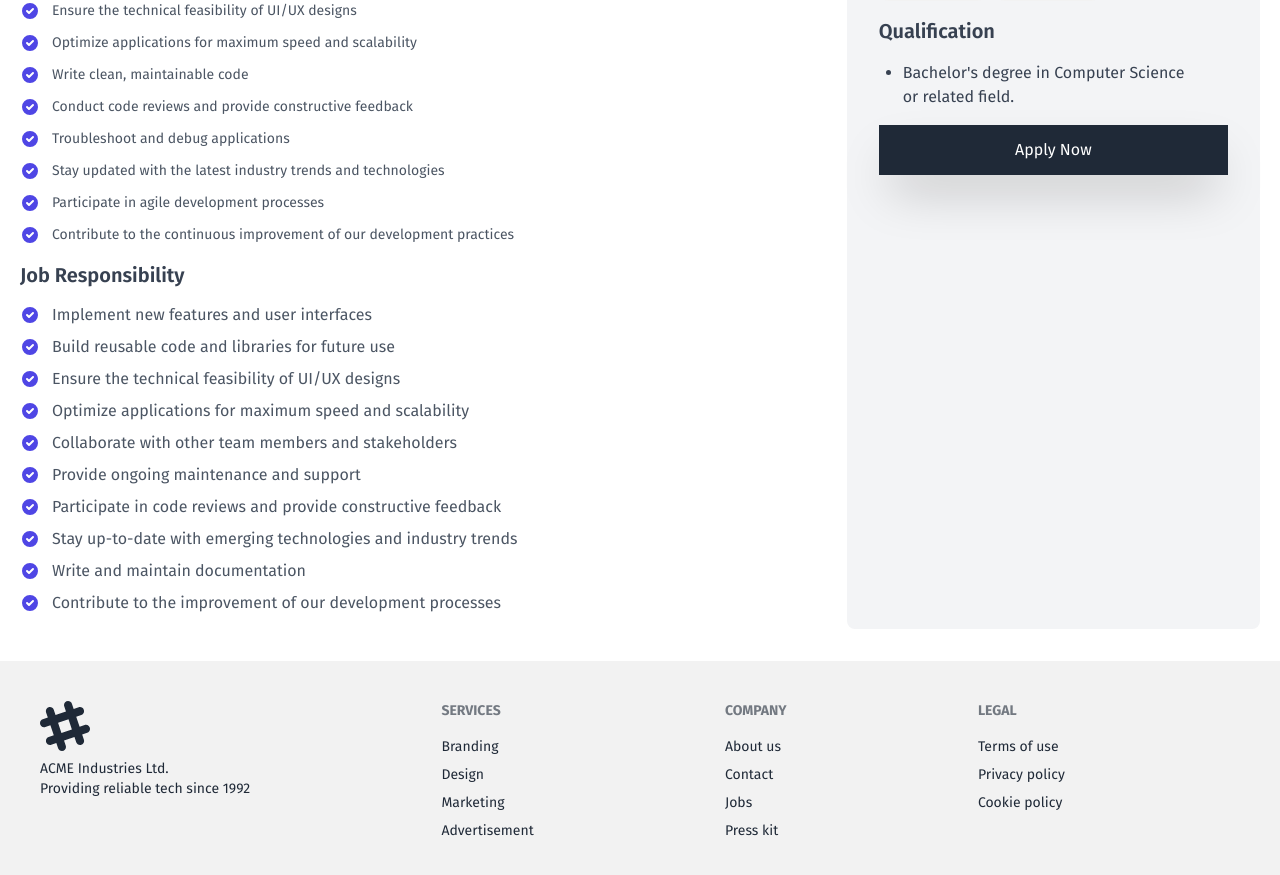
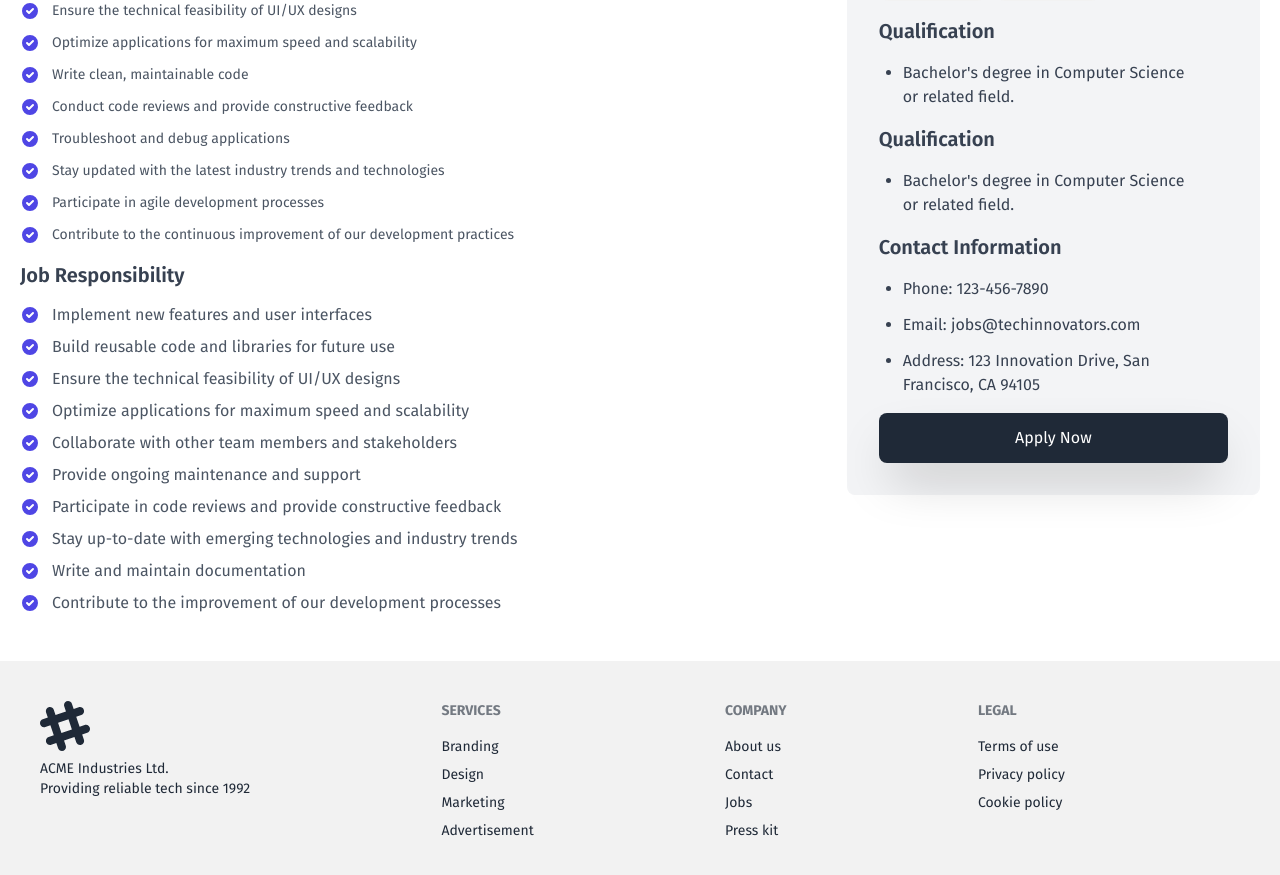
Before and after one commit to InjamulCSE15/Job-Junction, a React (Vite) app: page /job/1 in a window 1280 px wide. Shown: the part 641-1516 px from the top of the page. Built offline with nearby package versions, Linux system fonts and the light colour scheme.

Commit message:
contact information added

```diff
--- a/src/App.jsx
+++ b/src/App.jsx
@@ -1,10 +1,8 @@
-import { Routes, Route } from "react-router-dom"
-import { Toaster } from 'react-hot-toast';
+
 function App() {
 
   return (
    <div>
-    <Toaster />
    </div>
   )
 }
--- a/src/components/JobDetails/JobDetails.jsx
+++ b/src/components/JobDetails/JobDetails.jsx
@@ -1,4 +1,5 @@
 import React from 'react'
+import toast from 'react-hot-toast';
 import { useLoaderData, useParams } from 'react-router-dom'
 
 export const JobDetails = () => {
@@ -6,6 +7,11 @@ export const JobDetails = () => {
     const { id } = useParams();
     const job = jobs.find(job => job.id == id)
     const { job_title, company, logo, jobType, salary, position, remote, location, job_description, job_responsibility, skills, qualifications, contact_information } = job;
+
+    const applyJobBtn = () => {
+        toast.success('Job applied successfully!');
+    }
+
     return (
         <section className="">
             <div className="mx-auto max-w-screen-xl px-4 py-8 md:py-12 lg:flex  lg:items-center">
@@ -81,7 +87,7 @@ export const JobDetails = () => {
                             </ul>
                         </div>
                     </div>
-                    <div className="lg:w-2/6 md:w-1/2 bg-gray-100 rounded-lg p-8 flex flex-col md:ml-auto w-full mt-10 md:mt-0">
+                    <div className="lg:w-2/6 md:w-1/2 bg-gray-100 rounded-lg p-8 flex flex-col md:ml-auto h-full w-full mt-10 md:mt-0">
                         <h1 className='text-xl font-semibold text-gray-700'>Workplace and Experience</h1>
                         <ul className="list-disc flex flex-wrap gap-2 justify-between px-6 py-4 text-gray-700">
                             <li>{remote ? 'Remote' : 'On-site'}</li>
@@ -96,7 +102,17 @@ export const JobDetails = () => {
                         <ul className="my-4 space-y-3 list-disc px-6 text-gray-700">
                             <li>{qualifications}</li>
                         </ul>
-                        <button class="relative flex h-[50px] w-full items-center justify-center overflow-hidden bg-gray-800 text-white shadow-2xl transition-all before:absolute before:h-0 before:w-0 before:bg-cyan-600 before:duration-500 before:ease-out hover:shadow-cyan-600 hover:before:h-56 hover:before:w-full">
+                        <h1 className='text-xl font-semibold text-gray-700'>Qualification</h1>
+                        <ul className="my-4 space-y-3 list-disc px-6 text-gray-700">
+                            <li>{qualifications}</li>
+                        </ul>
+                        <h1 className='text-xl font-semibold text-gray-700'>Contact Information</h1>
+                        <ul className="my-4 space-y-3 list-disc px-6 text-gray-700">
+                            <li>Phone: {contact_information.phone}</li>
+                            <li>Email: {contact_information.email}</li>
+                            <li>Address: {contact_information.address}</li>
+                        </ul>
+                        <button onClick={applyJobBtn} class="relative rounded-lg flex h-[50px] w-full items-center justify-center overflow-hidden bg-gray-800 text-white shadow-2xl transition-all before:absolute before:h-0 before:w-0 before:bg-cyan-600 before:duration-500 before:ease-out hover:shadow-cyan-600 hover:before:h-56 hover:before:w-full">
                             <span class="relative z-10">Apply Now</span>
                         </button>
                     </div>
--- a/src/main.jsx
+++ b/src/main.jsx
@@ -14,6 +14,7 @@ import { Home } from './components/Home/Home';
 import { AppliedJobs } from './components/AppliedJobs/AppliedJobs';
 import { Error404 } from './components/Error404/Error404';
 import { JobDetails } from './components/JobDetails/JobDetails';
+import { Toaster } from 'react-hot-toast';
 const router = createBrowserRouter([
   {
     path: "/",
@@ -40,5 +41,6 @@ const router = createBrowserRouter([
 ReactDOM.createRoot(document.getElementById("root")).render(
   <React.StrictMode>
     <RouterProvider router={router} />
+    <Toaster />
   </React.StrictMode>
 );
```
